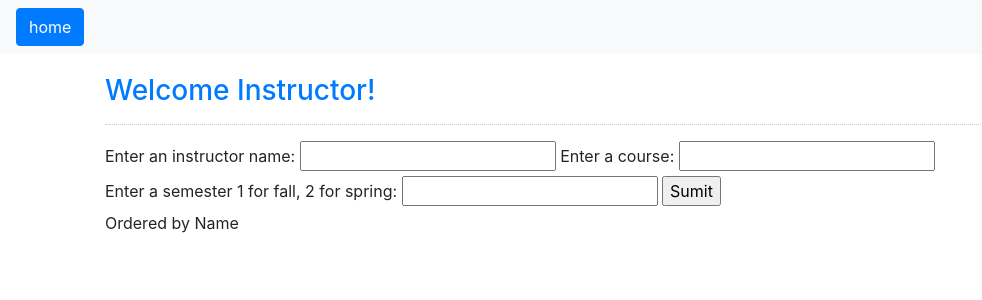
After one commit to devlencm/ee468project, a Flask app: template ee468proj/myapp/templates/f5.html in a window 1280 px wide. The commit adds this page. Shown: the top 300 px of the page, without its empty margins (0-982 px from the left). Run offline with Flask 3, Linux system fonts and the light colour scheme; the template is opened without the code that fills it, so the values that code supplies are empty; some libraries are stand-ins or nearby versions.

Commit message:
started feature 5

```diff
--- a/ee468proj/ee468proj/urls.py
+++ b/ee468proj/ee468proj/urls.py
@@ -2,7 +2,8 @@
 from django.contrib import admin
 from django.urls import path, include
 
-from ee468proj.views import salary, dept_name, admin1, minumumTable, maximumTable, averageTable, name, home, instructor, student
+from ee468proj.views import salary, dept_name, admin1, minumumTable, maximumTable, averageTable, name, \
+    home, instructor, student, feature5
 
 
 urlpatterns = [
@@ -12,6 +13,7 @@ urlpatterns = [
     path('student/', student, name='student'),
     path('admin1/', admin1, name='admin1'),
     path('name/', name, name='name'),
+    path('feature5/', feature5, name='feature5'),
     path('salary/', salary, name='name'),
     path('dept_name/', dept_name, name='dept_name'),
     path('minumumTable/', minumumTable, name='minumumTable'),
--- a/ee468proj/ee468proj/views.py
+++ b/ee468proj/ee468proj/views.py
@@ -1,7 +1,7 @@
 # views.py
 from django.http import HttpResponse
 from django.shortcuts import render
-
+import flask
 import mysql.connector
 
 
@@ -16,6 +16,40 @@ def instructor(request):
 
 def student(request):
     return render(request, "student.html")
+
+from flask import Flask, request, render_template
+
+app = Flask(__name__)
+
+@app.route('/feature5', methods=['GET', 'POST'])
+def feature5(request):
+    mydb = mysql.connector.connect(
+        host="128.153.13.175",
+        port="3306",
+        user="group_c",
+        passwd='ChaBraKatMik',
+        auth_plugin='mysql_native_password',
+        database="university_group_c",
+    )
+    mycursor = mydb.cursor()
+    #course = request.Post['course']
+   # instructor = request.Post['instructorname']
+   # semester = request.Post['semester']
+    q = 'SELECT s.name FROM takes as t JOIN Student as s ON t.student_id = s.student_id JOIN section as sec ON t.course_id = sec.course_id AND t.sec_id = sec.sec_id AND t.semester = sec.semester AND t.year = sec.year JOIN teaches as tch ON sec.course_id = tch.course_id AND sec.sec_id = tch.sec_id AND sec.semester = tch.semester AND sec.year = tch.year JOIN instructor as inst ON tch.teacher_id = inst.id WHERE t.semester = 1 AND inst.name = "Hou" AND t.course_id = "EE468";'
+
+    mycursor.execute(q)
+
+    table_data = '<table style="width:400px"><th>Name</th></tr>'
+    for (name) in mycursor:
+        name1 = str(name[0])
+        row = '<tr><td>{}</td></tr>'.format(name1)
+        table_data += row
+    table_data += '</table>'
+    mycursor.close()
+    mydb.close()
+    context = {'table_data': table_data}
+    return render(request, 'f5.html', context)
+
 def salary(request):
     mydb = mysql.connector.connect(
         host="128.153.13.175",
--- /dev/null
+++ b/ee468proj/myapp/templates/f5.html
@@ -0,0 +1,9 @@
+{% extends 'instructor.html' %}
+
+{% block feature5 %}
+<body>
+    <p> Ordered by Name</p>
+    {{ table_data|safe }}
+</body>
+
+{% endblock %}
--- a/ee468proj/myapp/templates/instructor.html
+++ b/ee468proj/myapp/templates/instructor.html
@@ -17,6 +17,17 @@
     <div class="col-md-12 well">
         <h3 class="text-primary">Welcome Instructor!</h3>
         <hr style="border-top:1px dotted #ccc;"/>
+        <tr method="Post">
+        <form action="/feature5" method="GET">
+            <label for="instructorname">Enter an instructor name:</label>
+            <input type="text" id="instructorname" name="instructorname">
+            <label for="course">Enter a course:</label>
+            <input type="text" id="course" name="course">
+            <label for="semester">Enter a semester 1 for fall, 2 for spring:</label>
+            <input type="text" id="semester" name="semester">
+         <input type ="submit" value="Sumit" onclick="window.location.href='/feature5'">
+        </form>
+        {% block feature5 %} {% endblock %}
     </div>
     </div>
 </body>
```
